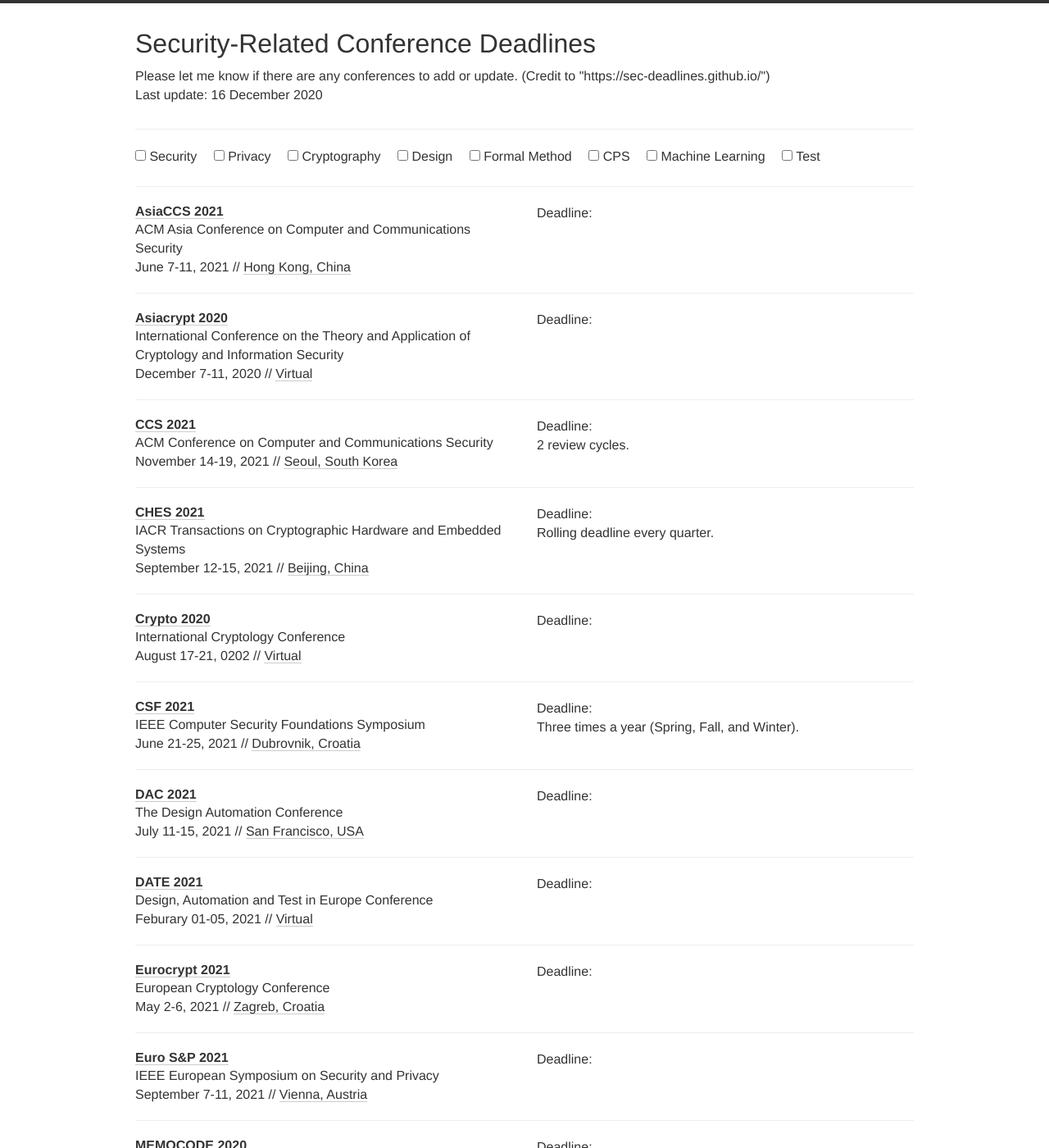
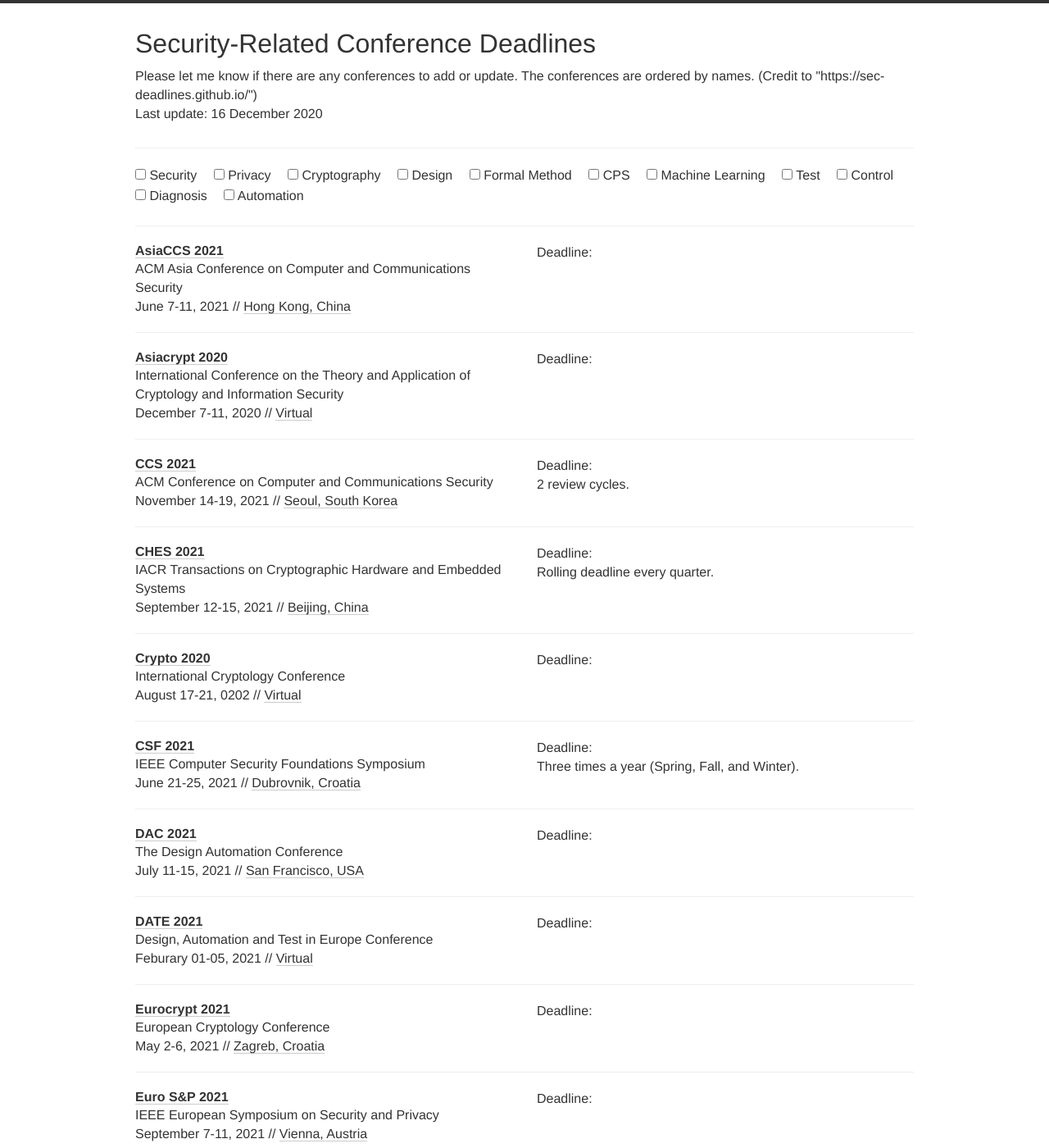
Before and after one commit to SceneryInMirror/SceneryInMirror.github.io, a Jekyll site: the page built from SecurityConference.html, in a window 1280 px wide and 1400 px high. Shown: the whole window at 82% size. Built offline with Jekyll 4.4.1, drawn with Linux system fonts in a browser that asks for light colours; nearby versions of some CDN libraries; some of the changed text lies outside the part shown.

Commit message:
12/15/2020

```diff
--- a/_config.yml
+++ b/_config.yml
@@ -152,4 +152,4 @@
 ]
 
 conference_title: Security-Related Conference Deadlines
-conference_description: Please let me know if there are any conferences to add or update. (Credit to "https://sec-deadlines.github.io/")
+conference_description: Please let me know if there are any conferences to add or update. The conferences are ordered by names. (Credit to "https://sec-deadlines.github.io/")
--- a/_data/types.yml
+++ b/_data/types.yml
@@ -15,3 +15,9 @@
   tag: ML
 - name: Test
   tag: TEST
+- name: Control
+  tag: CONTROL
+- name: Diagnosis
+  tag: DIAGNOSIS
+- name: Automation
+  tag: AUTOMATION
```
Also changed, not shown: _data/conferences.yml (+9 -0 lines).
